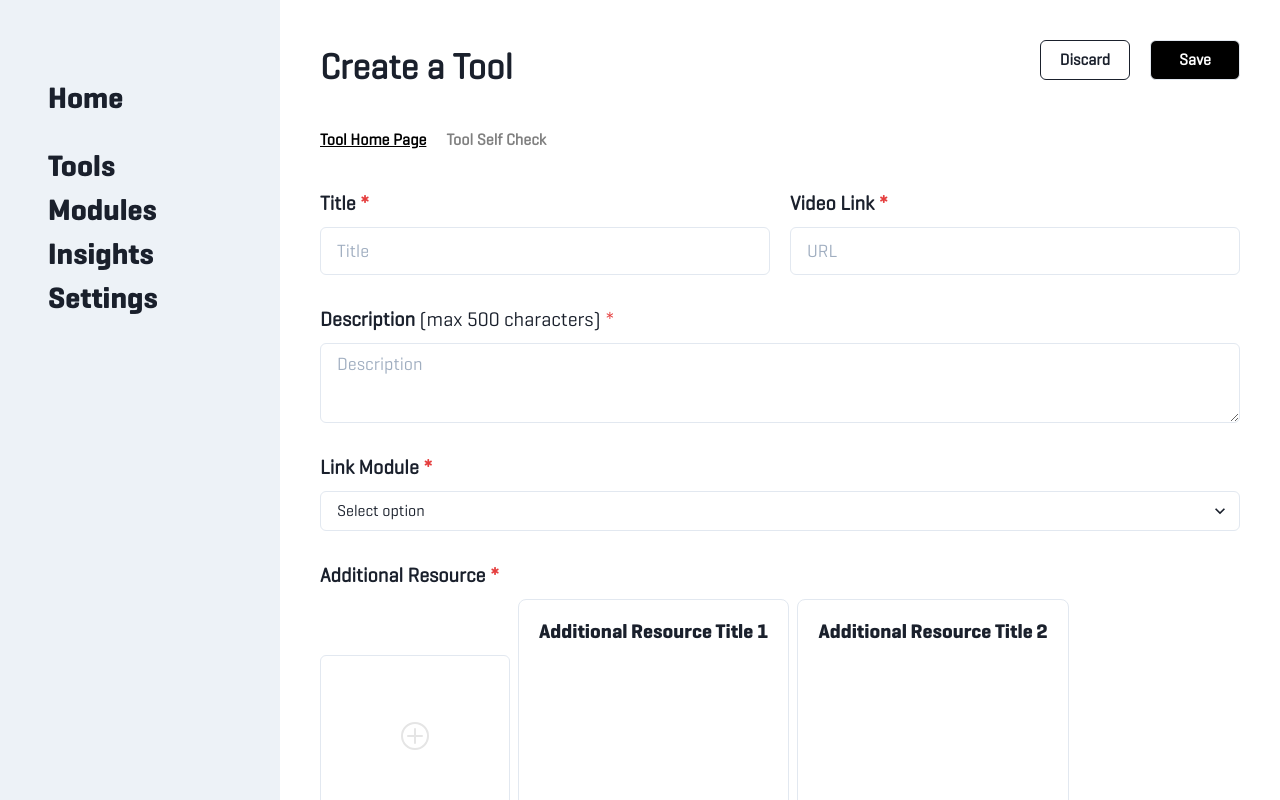
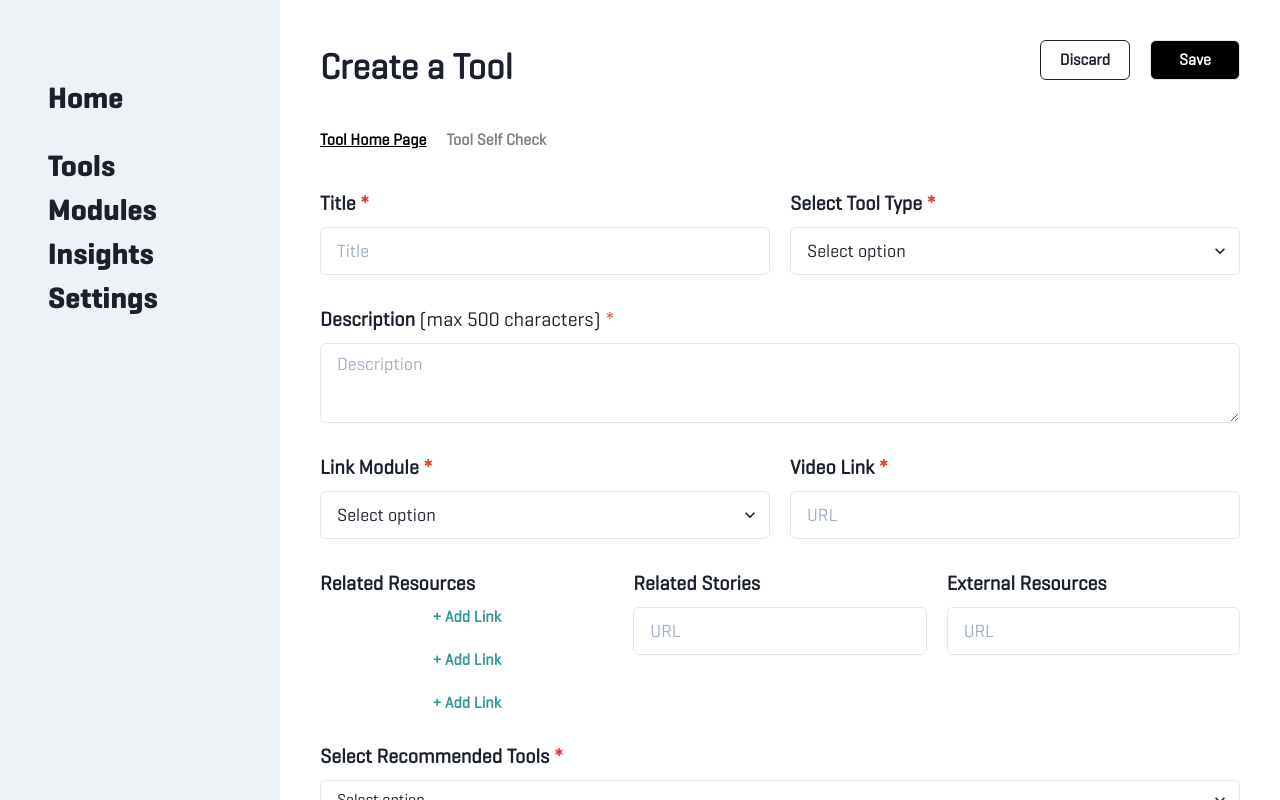
Before and after one commit to uwblueprint/headsupguys, a Next.js app: page /create-a-tool in a window 1280 px wide. Shown: the top 800 px of the page. Built offline with nearby package versions, Linux system fonts and the light colour scheme.

Commit message:
Updated Page

```diff
--- a/src/components/toolHomePage/index.tsx
+++ b/src/components/toolHomePage/index.tsx
@@ -1,7 +1,6 @@
 import React, { useState } from "react";
 import {
-    Flex,
-    Center,
+    VStack,
     FormControl,
     FormLabel,
     Wrap,
@@ -69,18 +68,17 @@ export const ToolHomePage: React.FC = ({
                         isTruncated
                     />
                 </FormControl>
-
                 <FormControl id="first-name" isRequired ml={"5"}>
-                    <FormLabel type={"url"} fontSize={20} fontWeight={"bold"}>
-                        Video Link
+                    <FormLabel fontSize={20} fontWeight={"bold"}>
+                        Select Tool Type
                     </FormLabel>
-                    <Input
-                        width={"full"}
-                        size={"lg"}
-                        isRequired
-                        placeholder="URL"
-                        isTruncated
-                    />
+                    <Select placeholder={"Select option"} size={"lg"}>
+                        <option>Type 1</option>
+                        <option>Type 2</option>
+                        <option>Type 3</option>
+                        <option>Type 4</option>
+                        <option>Type 5</option>
+                    </Select>
                 </FormControl>
             </WrapItem>
             <WrapItem width={"full"}>
@@ -103,7 +101,7 @@ export const ToolHomePage: React.FC = ({
                     <FormLabel fontSize={20} fontWeight={"bold"}>
                         Link Module
                     </FormLabel>
-                    <Select placeholder={"Select option"}>
+                    <Select placeholder={"Select option"} size={"lg"}>
                         <option>Module 1</option>
                         <option>Module 2</option>
                         <option>Module 3</option>
@@ -111,53 +109,71 @@ export const ToolHomePage: React.FC = ({
                         <option>Module 5</option>
                     </Select>
                 </FormControl>
+                <FormControl id="first-name" isRequired ml={"5"}>
+                    <FormLabel fontSize={20} fontWeight={"bold"}>
+                        Video Link
+                    </FormLabel>
+                    <Input
+                        width={"full"}
+                        size={"lg"}
+                        isRequired
+                        onChange={(e) =>
+                            onChangeTitleInput(toolId, e.target.value)
+                        }
+                        value={title}
+                        placeholder="URL"
+                        isTruncated
+                    />
+                </FormControl>
             </WrapItem>
             <WrapItem width={"full"}>
-                <FormControl id="first-name" isRequired>
+                <FormControl id="first-name" alignSelf={"right"}>
                     <FormLabel fontSize={20} fontWeight={"bold"}>
-                        Additional Resource
+                        Related Resources
                     </FormLabel>
-                    <HStack>
-                        <Button variant="outline" p={"20"}>
-                            <Circle
-                                borderColor={"#E5E5E5"}
-                                borderWidth={"2px"}
-                                size={"7"}
-                            >
-                                <AddIcon color={"#E5E5E5"} />
-                            </Circle>
+                    <VStack spacing="24px">
+                        <Button colorScheme="teal" variant="link">
+                            + Add Link
                         </Button>
-
-                        {additionalResources.map((item, index) => (
-                            <Box
-                                ml={"50"}
-                                maxW={"400"}
-                                borderWidth="1px"
-                                borderRadius="lg"
-                                overflow="hidden"
-                            >
-                                <Heading
-                                    p={5}
-                                    mb={"40"}
-                                    height={"80%"}
-                                    fontSize={"20"}
-                                >{`Additional Resource Title ${
-                                    index + 1
-                                }`}</Heading>
-                                <Box d="flex" alignItems="baseline">
-                                    <Button
-                                        width={"full"}
-                                        p={"6"}
-                                        bg={"#E5E5E5"}
-                                        color={"black"}
-                                        _hover={{ background: "grey" }}
-                                    >
-                                        Delete
-                                    </Button>
-                                </Box>
-                            </Box>
-                        ))}
-                    </HStack>
+                        <Button colorScheme="teal" variant="link">
+                            + Add Link
+                        </Button>
+                        <Button colorScheme="teal" variant="link">
+                            + Add Link
+                        </Button>
+                    </VStack>
+                </FormControl>
+                <FormControl id="first-name" ml={"5"}>
+                    <FormLabel fontSize={20} fontWeight={"bold"}>
+                        Related Stories
+                    </FormLabel>
+                    <Input
+                        width={"full"}
+                        size={"lg"}
+                        isRequired
+                        onChange={(e) =>
+                            onChangeTitleInput(toolId, e.target.value)
+                        }
+                        value={title}
+                        placeholder="URL"
+                        isTruncated
+                    />
+                </FormControl>
+                <FormControl id="first-name" ml={"5"}>
+                    <FormLabel fontSize={20} fontWeight={"bold"}>
+                        External Resources
+                    </FormLabel>
+                    <Input
+                        width={"full"}
+                        size={"lg"}
+                        isRequired
+                        onChange={(e) =>
+                            onChangeTitleInput(toolId, e.target.value)
+                        }
+                        value={title}
+                        placeholder="URL"
+                        isTruncated
+                    />
                 </FormControl>
             </WrapItem>
             <WrapItem width={"full"}>
```
